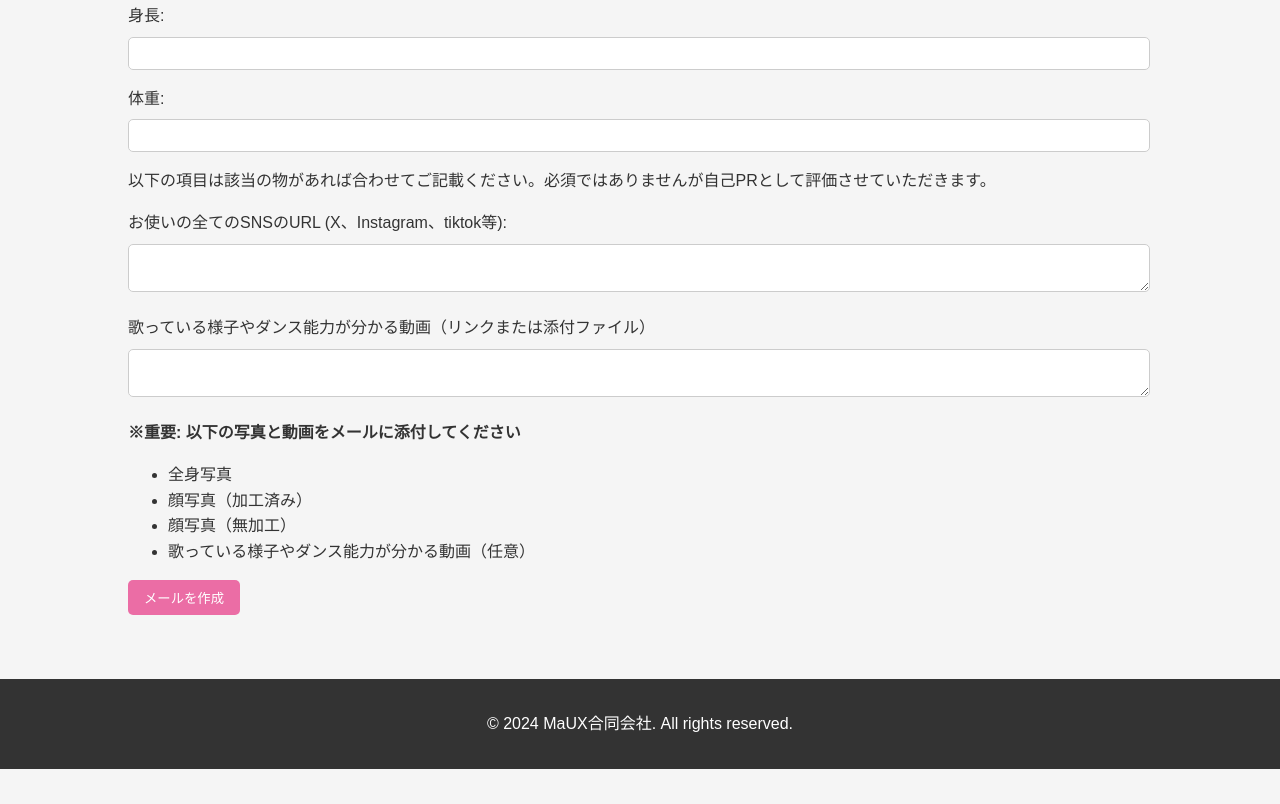
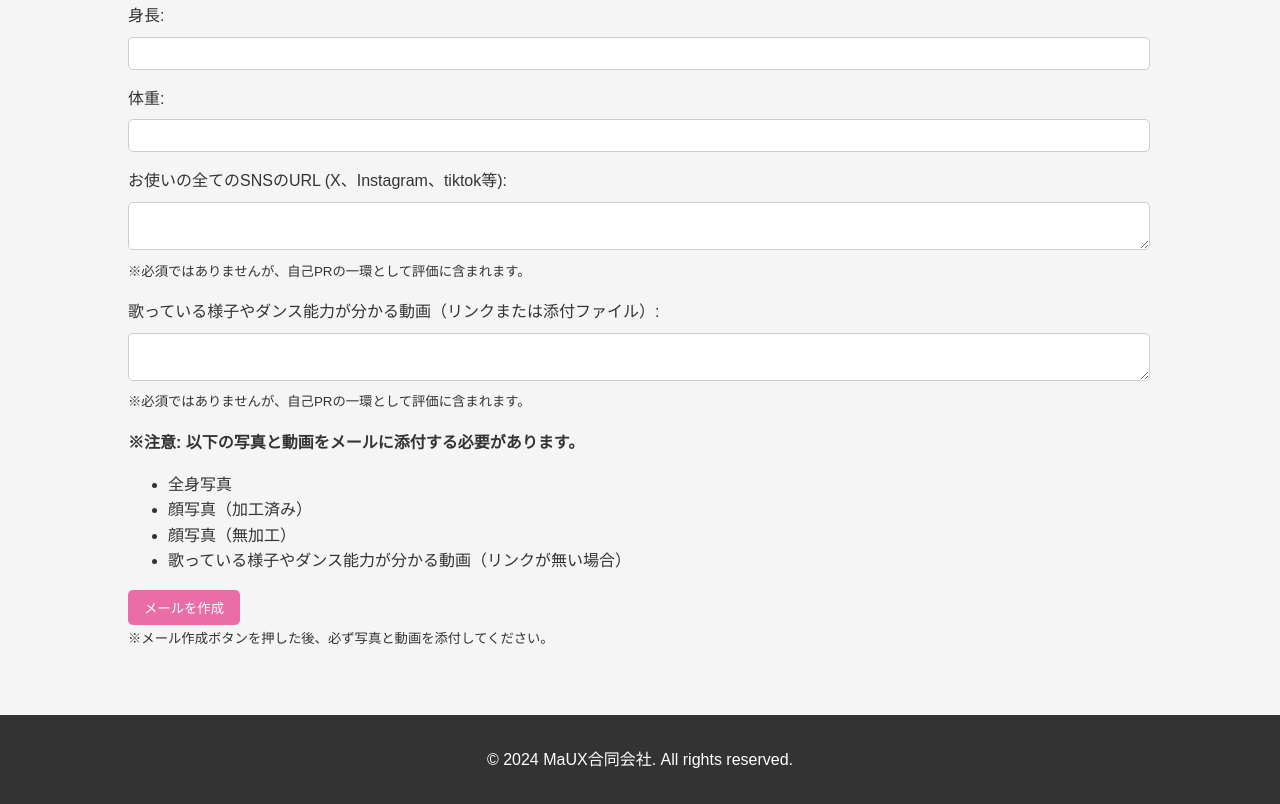
Before and after one commit to kanomaux2024/maux_hp, a plain HTML site: page recruit.html in a window 1280 px wide. Shown: the part 2972-3776 px from the top of the page. Before the commit the page ends 3741 px from the top, so only its background shows below. Drawn offline with nearby package versions, Linux system fonts and the light colour scheme.

Commit message:
再修正

```diff
--- a/recruit.html
+++ b/recruit.html
@@ -117,23 +117,28 @@
 
         <label for="recruit-weight">体重:</label>
         <input type="text" id="recruit-weight" name="weight" required><br>
-        <p>以下の項目は該当の物があれば合わせてご記載ください。必須ではありませんが自己PRとして評価させていただきます。</p>
+
         <label for="recruit-sns">お使いの全てのSNSのURL (X、Instagram、tiktok等):</label>
         <textarea id="recruit-sns" name="sns"></textarea><br>
+        <p class="p-no-margin"><small>※必須ではありませんが、自己PRの一環として評価に含まれます。</small></p>
 
-        <label for="recruit-video">歌っている様子やダンス能力が分かる動画（リンクまたは添付ファイル）</label>
+        <label for="recruit-video">歌っている様子やダンス能力が分かる動画（リンクまたは添付ファイル）:</label>
         <textarea id="recruit-video" name="video"></textarea><br>
+        <p class="p-no-margin"><small>※必須ではありませんが、自己PRの一環として評価に含まれます。</small></p>
 
         <!-- 重要な注意書き -->
-        <p><strong>※重要: 以下の写真と動画をメールに添付してください</strong></p>
+        <p><strong>※注意: 以下の写真と動画をメールに添付する必要があります。</strong></p>
         <ul>
           <li>全身写真</li>
           <li>顔写真（加工済み）</li>
           <li>顔写真（無加工）</li>
-          <li>歌っている様子やダンス能力が分かる動画（任意）</li>
+          <li>歌っている様子やダンス能力が分かる動画（リンクが無い場合）</li>
         </ul>
 
         <input type="submit" value="メールを作成">
+        <p class="p-no-margin"><small>※メール作成ボタンを押した後、必ず写真と動画を添付してください。</small></p>
+      </form>
+
       </form>
 
       </form>
--- a/scripts.js
+++ b/scripts.js
@@ -38,11 +38,11 @@ function createMail() {
     SNSのURL: ${sns}\n
     動画リンク: ${video}\n
     \n
-    ※お手数ですが、以下の写真3枚と動画（リンクまたはファイル）をメールに添付して送信してください。\n
+    ※お手数ですが、以下の写真3枚と動画をメールに添付して送信してください。\n
     - 全身写真\n
     - 顔写真（加工済み）\n
     - 顔写真（無加工）\n
-    - 歌っている様子やダンス能力が分かる動画(任意)\n
+    - 歌っている様子やダンス能力が分かる動画(リンクが無い場合)\n
   `;
 
   // メーラーでメールを作成するリンクを生成
--- a/styles.css
+++ b/styles.css
@@ -100,6 +100,11 @@ body {
     background-color: #d75488;
   }
 
+  /* pタグのマージンを特定のクラスに対して設定 */
+  .p-no-margin {
+    margin-top: 0;
+  }
+
   /* トップ画像のスタイル */
   .slideshow-container {
     overflow: hidden;
```
